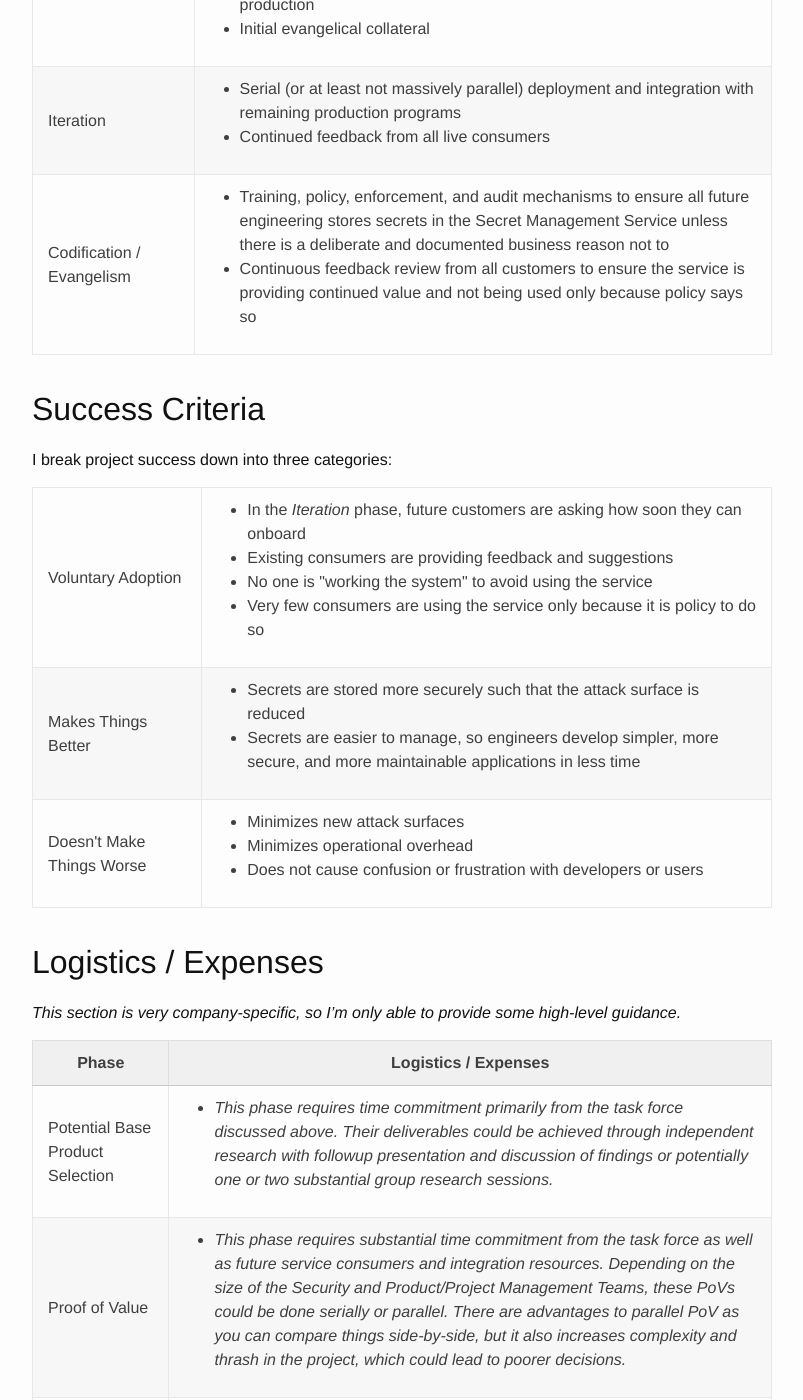
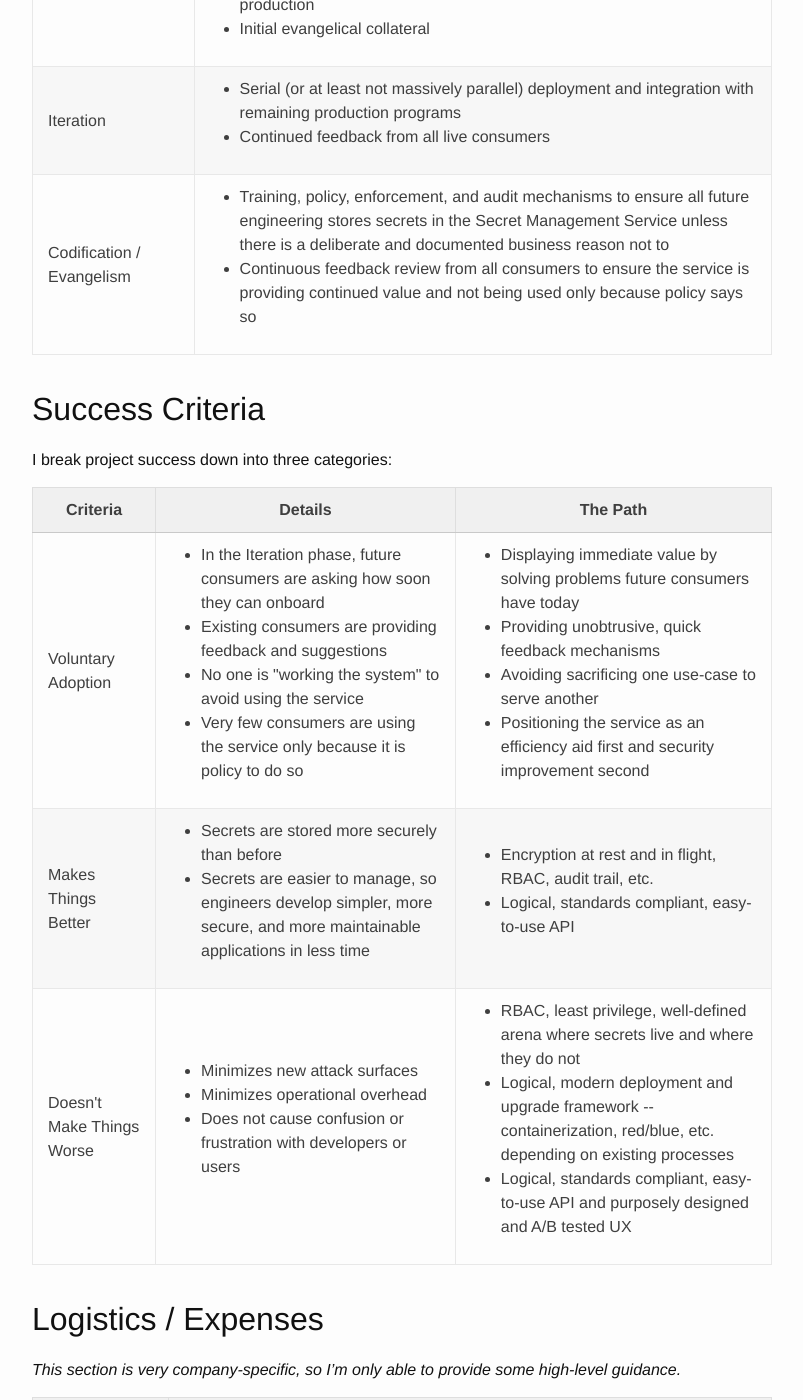
Before and after one commit to cilynx/cilynx.github.io, a Jekyll site: the page built from _posts/2018-05-06-pitching_a_secrets_management_service.md, in a window 1280 px wide and 1400 px high, scrolled down 2568 px. Shown: the whole window, without its empty margins (238-1041 px from the left). Built offline with Jekyll 4.4.1, drawn with Linux system fonts in a browser that asks for light colours; comment, search, counter and statistics services are not loaded; some of the changed text lies outside the part shown.

Commit message:
Providing the path

```diff
--- a/_posts/2018-05-06-pitching_a_secrets_management_service.md
+++ b/_posts/2018-05-06-pitching_a_secrets_management_service.md
@@ -67,11 +67,11 @@ A non-exhaustive list of open source Secrets Management Services:
 <td>Proof of Value</td>
 <td><ul><li>Limited deployment and integration of each potential solution, modeling as much of production workload as possible</li><li>Scored requirements documents for each tested solution</li><li>A decision of which solution to move forward with</li></ul></td>
 </tr><tr>
-<td>Initial Production</td><td><ul><li>Development of any missing pieces (or the whole thing) to meet the requirements defined above</li><li>Deployment and integration with one production system</li><li>Feedback from the initial customer</li><li>Self-audit by the Security Team to ensure all requirements are met in production</li><li>Initial evangelical collateral</li></ul></td>
+<td>Initial Production</td><td><ul><li>Development of any missing pieces (or the whole thing) to meet the requirements defined above</li><li>Deployment and integration with one production system</li><li>Feedback from the initial consumer</li><li>Self-audit by the Security Team to ensure all requirements are met in production</li><li>Initial evangelical collateral</li></ul></td>
 </tr><tr>
 <td>Iteration</td><td><ul><li>Serial (or at least not massively parallel) deployment and integration with remaining production programs</li><li>Continued feedback from all live consumers</li></ul></td>
 </tr><tr>
-<td>Codification / Evangelism</td><td><ul><li>Training, policy, enforcement, and audit mechanisms to ensure all future engineering stores secrets in the Secret Management Service unless there is a deliberate and documented business reason not to</li><li>Continuous feedback review from all customers to ensure the service is providing continued value and not being used only because policy says so</li></ul></td>
+<td>Codification / Evangelism</td><td><ul><li>Training, policy, enforcement, and audit mechanisms to ensure all future engineering stores secrets in the Secret Management Service unless there is a deliberate and documented business reason not to</li><li>Continuous feedback review from all consumers to ensure the service is providing continued value and not being used only because policy says so</li></ul></td>
 </tr>
 </tbody>
 </table>
@@ -81,16 +81,24 @@ A non-exhaustive list of open source Secrets Management Services:
 I break project success down into three categories:
 
 <table>
+<thead>
+<th>Criteria</th>
+<th>Details</th>
+<th>The Path</th>
+</thead>
 <tbody>
 <tr>
 <td>Voluntary Adoption</td>
-<td><ul><li>In the <em>Iteration</em> phase, future customers are asking how soon they can onboard</li><li>Existing consumers are providing feedback and suggestions</li><li>No one is "working the system" to avoid using the service</li><li>Very few consumers are using the service only because it is policy to do so</li></ul></td>
+<td><ul><li>In the Iteration phase, future consumers are asking how soon they can onboard</li><li>Existing consumers are providing feedback and suggestions</li><li>No one is "working the system" to avoid using the service</li><li>Very few consumers are using the service only because it is policy to do so</li></ul></td>
+<td><ul><li>Displaying immediate value by solving problems future consumers have today</li><li>Providing unobtrusive, quick feedback mechanisms</li><li>Avoiding sacrificing one use-case to serve another</li><li>Positioning the service as an efficiency aid first and security improvement second</li></ul></td>
 </tr><tr>
 <td>Makes Things Better</td>
-<td><ul><li>Secrets are stored more securely such that the attack surface is reduced</li><li>Secrets are easier to manage, so engineers develop simpler, more secure, and more maintainable applications in less time</li></ul></td>
+<td><ul><li>Secrets are stored more securely than before</li><li>Secrets are easier to manage, so engineers develop simpler, more secure, and more maintainable applications in less time</li></ul></td>
+<td><ul><li>Encryption at rest and in flight, RBAC, audit trail, etc.</li><li>Logical, standards compliant, easy-to-use API</li></ul></td>
 </tr><tr>
 <td>Doesn't Make Things Worse</td>
 <td><ul><li>Minimizes new attack surfaces</li><li>Minimizes operational overhead</li><li>Does not cause confusion or frustration with developers or users</li></ul></td>
+<td><ul><li>RBAC, least privilege, well-defined arena where secrets live and where they do not</li><li>Logical, modern deployment and upgrade framework -- containerization, red/blue, etc. depending on existing processes</li><li>Logical, standards compliant, easy-to-use API and purposely designed and A/B tested UX</li></ul></td>
 </tr>
 </tbody>
 </table>
@@ -114,7 +122,7 @@ I break project success down into three categories:
 </tr><tr>
 <td>Initial Production</td><td><ul><li><em>This phase requires time commitment from the Security Team, the initial consumers, and potentially procurement to secure any outside software that will be used.  This phase is the inflection point where concepts become reality, so all resources directly engaged in delivery should have little else on their dockets.  This phase is also where software costs become a reality if a commercial solution is chosen as the base.</em></li></ul></td>
 </tr><tr>
-<td>Iteration</td><td><ul><li><em>This phase requires time commitment from the Security Team, the onboarding consumers, and the existing consumers (as consultants to the new).  Onboarding should be more efficient than the previous phase and become even more efficient with each additional customer onboarded.  If basing on a commercial SaaS, software costs will increase as customers are added.</em></li></ul></td>
+<td>Iteration</td><td><ul><li><em>This phase requires time commitment from the Security Team, the onboarding consumers, and the existing consumers (as consultants to the new).  Onboarding should be more efficient than the previous phase and become even more efficient with each additional consumer onboarded.  If basing on a commercial SaaS, software costs will increase as consumers are added.</em></li></ul></td>
 </tr><tr>
 <td>Codification / Evangelism</td><td><ul><li><em>This phase requires time commitment from the Security Team, Compliance, Training, and Tech Writing as this is where the point-in-time state is transformed into business as usual.  As this phase involves more integration with existing process and procedure than project-specific work, I would expect the resources working in the phase to be multi-tasking more than those in other phases.</em></li></ul></td>
 </tr>
```
